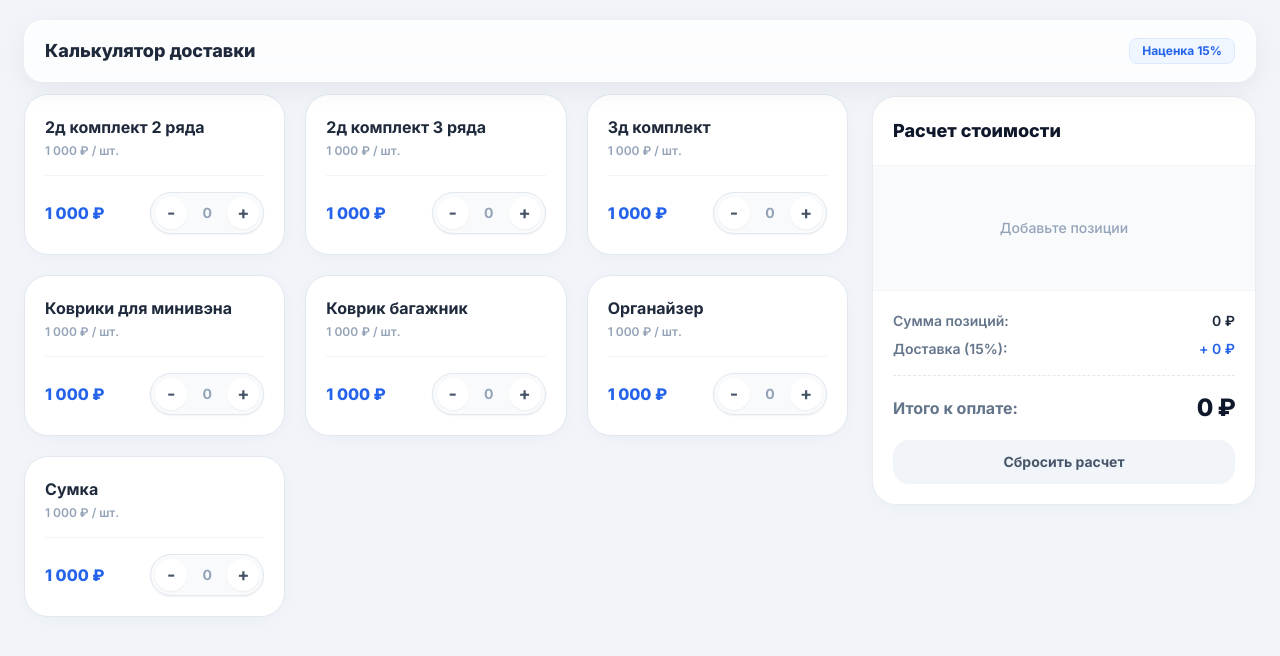
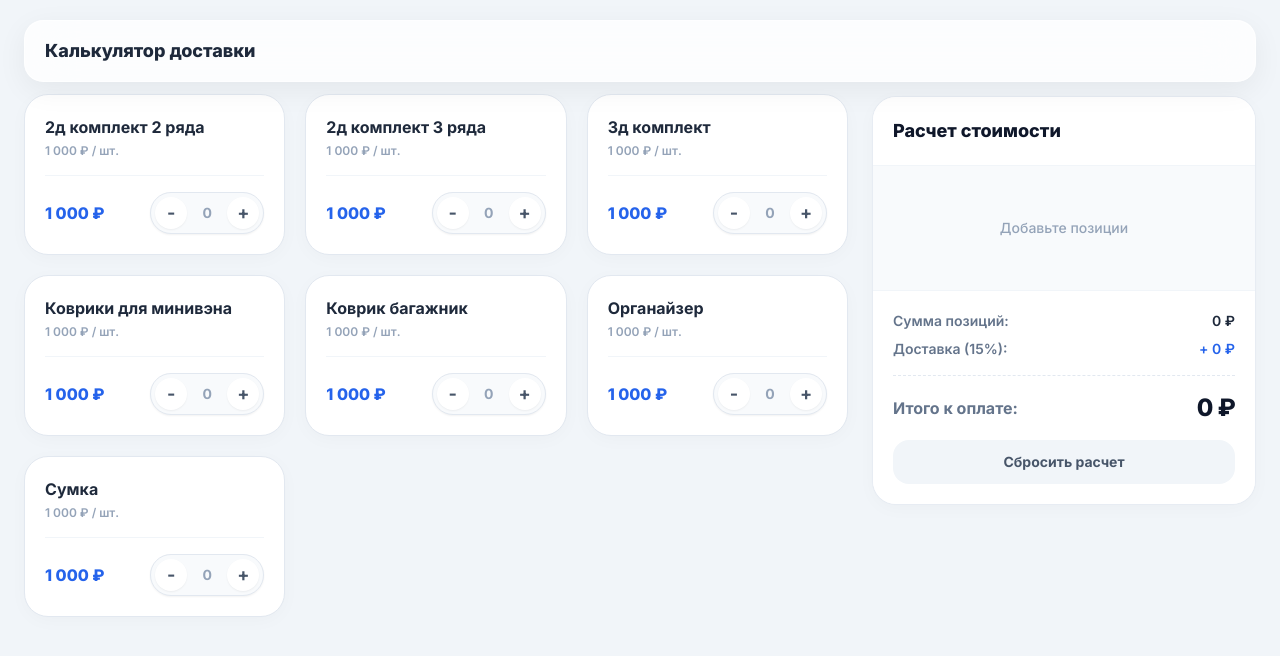
Before and after one commit to Esteem-pro/test2, a plain HTML site: page index.html in a window 1280 px wide. Drawn offline with nearby package versions, Linux system fonts and the light colour scheme.

Commit message:
Remove surcharge indicator from delivery calculator

```diff
--- a/index.html
+++ b/index.html
@@ -50,7 +50,6 @@
         <div class="max-w-7xl mx-auto px-4 sm:px-6 pointer-events-auto w-full">
             <div class="relative shadow-[0_8px_30px_rgb(0,0,0,0.06)] rounded-[1.2rem] bg-white/80 backdrop-blur-xl border border-white/60 px-5 py-4 flex items-center justify-between">
                 <h1 class="font-extrabold text-slate-800 text-lg">Калькулятор доставки</h1>
-                <div class="bg-blue-50 text-blue-600 font-bold text-xs px-3 py-1 rounded-lg border border-blue-100">Наценка 15%</div>
             </div>
         </div>
     </div>
```
